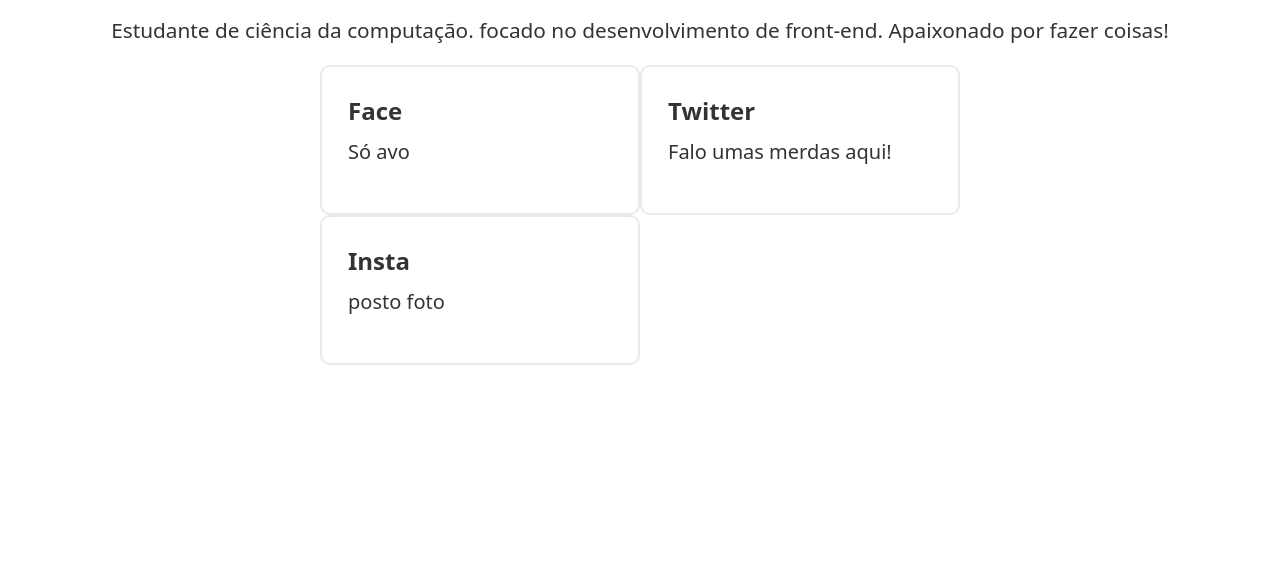
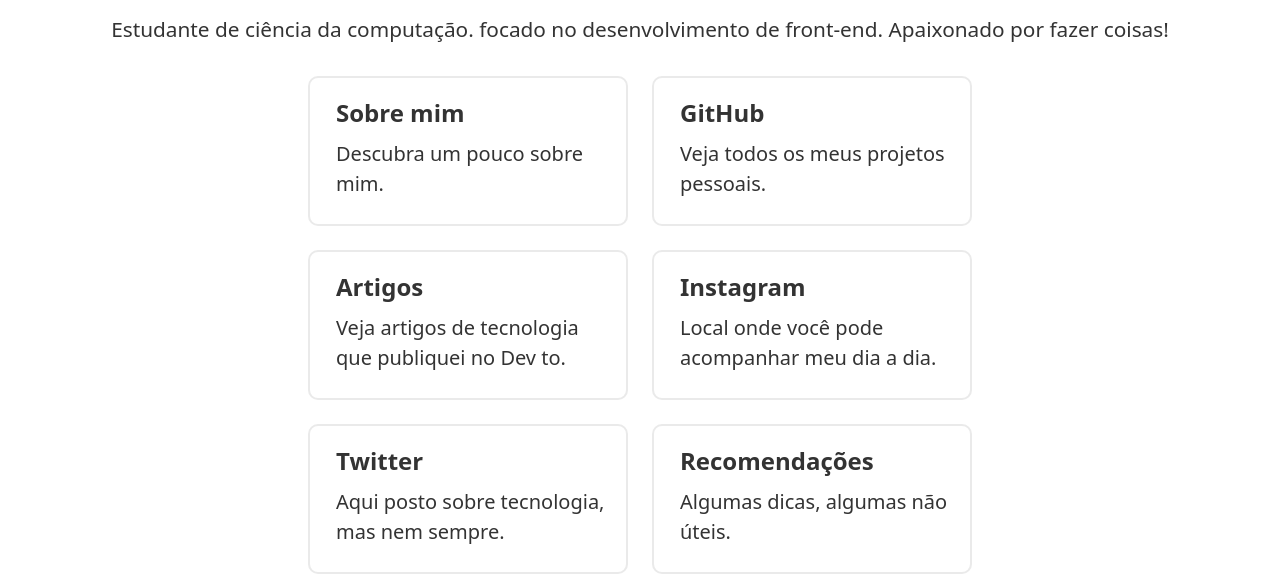
Before and after one commit to JuanPabllo/personal-page, a Next.js app: page / in a window 1280 px wide. Shown: the part 365-948 px from the top of the page. Before the commit the page ends 800 px from the top, so only its background shows below. Built offline with nearby package versions, Linux system fonts and the light colour scheme.

Commit message:
todo: Link pages

```diff
--- a/src/components/Button.tsx
+++ b/src/components/Button.tsx
@@ -1,18 +1,22 @@
 import React from 'react'
+import Link from 'next/link'
 
 import { DivButton } from '../styles/pages/Button'
 
 interface content {
   text: string
   params: string
+  link?: string
 }
 
-const Button: React.FC<content> = ({ text, params }) => {
+const Button: React.FC<content> = ({ text, params, link = '/' }) => {
   return (
-    <DivButton>
-      <h1>{text}</h1>
-      <p>{params}</p>
-    </DivButton>
+    <Link href={link}>
+      <DivButton>
+        <h3>{text}</h3>
+        <p>{params}</p>
+      </DivButton>
+    </Link>
   )
 }
 
--- a/src/pages/index.tsx
+++ b/src/pages/index.tsx
@@ -1,5 +1,6 @@
 import React from 'react'
 import Head from 'next/head'
+import Link from 'next/link'
 
 import { Container, Imagem, ContainerButtom } from '../styles/pages/Home'
 import DivButton from '../components/Button'
@@ -21,9 +22,30 @@
         front-end. Apaixonado por fazer coisas!
       </p>
       <ContainerButtom>
-        <DivButton text="Face" params="Só avo" />
-        <DivButton text="Twitter" params="Falo umas merdas aqui!" />
-        <DivButton text="Insta" params="posto foto" />
+        <Link href="/about">
+          <DivButton text="Sobre mim" params="Descubra um pouco sobre mim." />
+        </Link>
+
+        <DivButton
+          text="GitHub"
+          params="Veja todos os meus projetos pessoais."
+        />
+        <DivButton
+          text="Artigos"
+          params="Veja artigos de tecnologia que publiquei no Dev to."
+        />
+        <DivButton
+          text="Instagram"
+          params="Local onde você pode acompanhar meu dia a dia."
+        />
+        <DivButton
+          text="Twitter"
+          params="Aqui posto sobre tecnologia, mas nem sempre."
+        />
+        <DivButton
+          text="Recomendações"
+          params="Algumas dicas, algumas não úteis."
+        />
       </ContainerButtom>
     </Container>
   )
--- a/src/styles/pages/Button.ts
+++ b/src/styles/pages/Button.ts
@@ -7,12 +7,19 @@
   border: solid rgba(51, 51, 51, 0.1) 2px;
   border-radius: 10px;
   padding: 18px;
+  margin: 12px;
 
+  cursor: pointer;
   transition: 0.2s;
 
-  h1 {
+  background: ${props => props.theme.colors.background};
+  box-shadow: 8px #333333;
+
+  h3 {
     font-size: 1.5rem;
     font-weight: bold;
+    margin-left: 8px;
+    margin-bottom: 10px;
   }
   p {
     font-size: 1.25rem;
--- a/src/styles/pages/Home.ts
+++ b/src/styles/pages/Home.ts
@@ -29,7 +29,7 @@
 export const Imagem = styled.img`
   border-radius: 50%;
 
-  margin-top: 60px;
+  margin-top: 280px;
   width: 200px;
 `
 export const ContainerButtom = styled.div`
```
Also changed, not shown: src/pages/about.tsx (added, +13 -0 lines).
